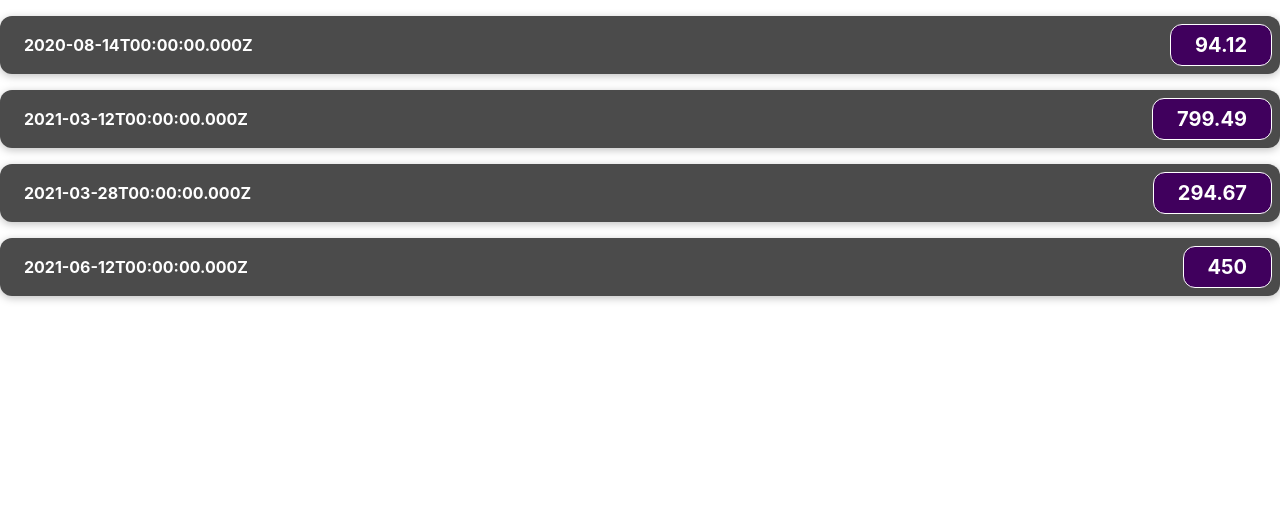
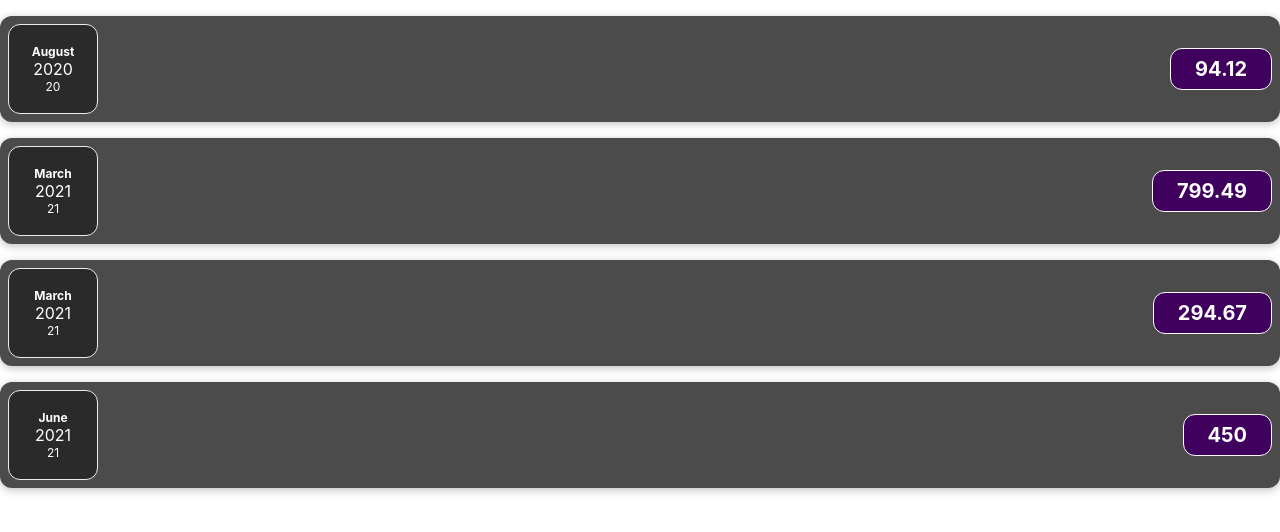
Before and after one commit to Pavan1292/expense, a React (Create React App) app: page / in a window 1280 px wide. Shown: the top 532 px of the page. Built offline with nearby package versions, Linux system fonts and the light colour scheme.

Commit message:
Updating Expense Item with Date

```diff
--- a/src/components/ExpenseItem.js
+++ b/src/components/ExpenseItem.js
@@ -1,18 +1,15 @@
-import './ExpenseItem.css'
-
+import "./ExpenseItem.css";
+import ExpenseDate from "./ExpenseDate";
 
 function ExpenseItem(props) {
   return (
     <div className="expense-item">
-      <div>
-        <h2>{props.date.toISOString()}</h2>
-      </div>
-      <div className ="expense-item__description">
+      <ExpenseDate date={props.date} />
+      <div className="expense-item__description">
         <h2>{props.ExpenseItem}</h2>
         <div className="expense-item__price">{props.amount}</div>
       </div>
     </div>
   );
 }
-
 export default ExpenseItem;
```
